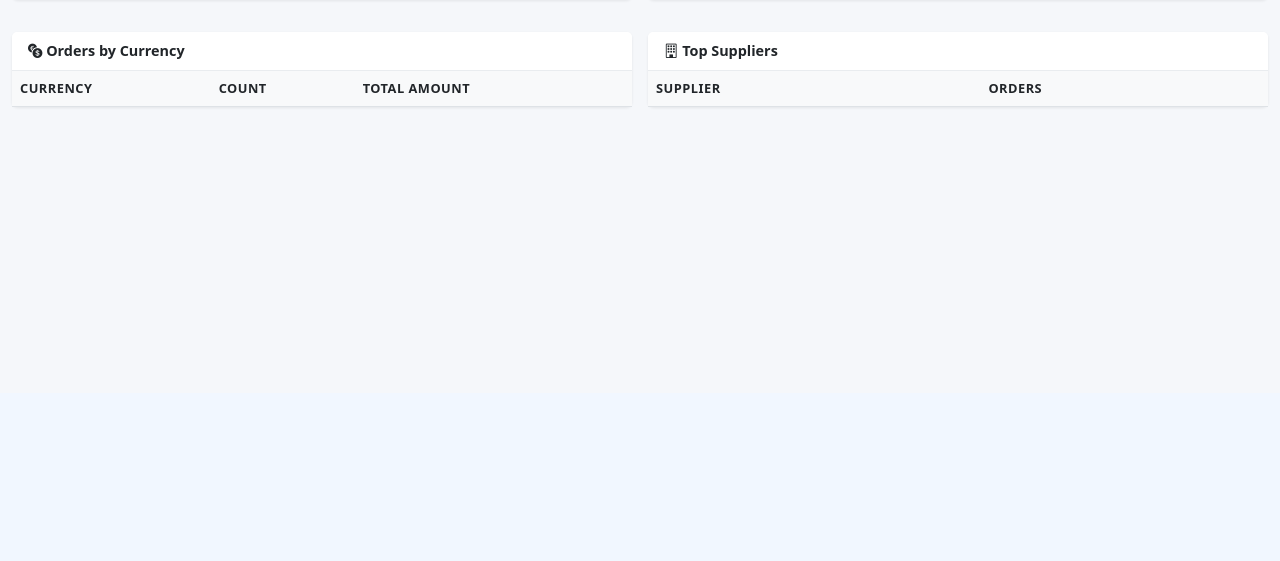
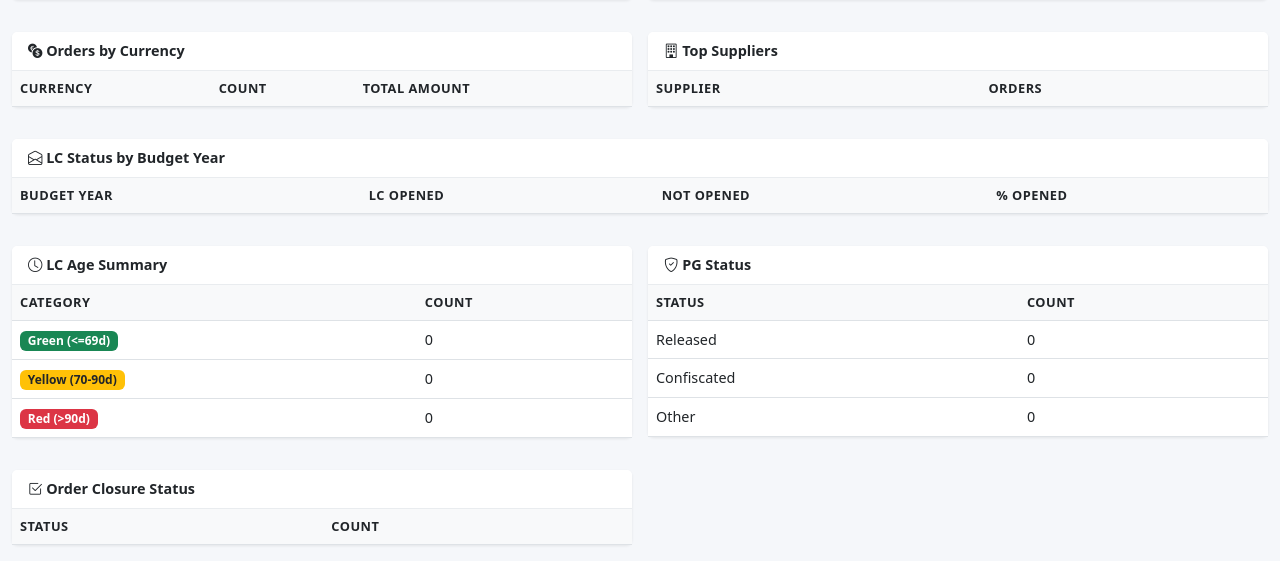
Before and after one commit to oftana72/contract-mgmt, a Flask app: page /reports in a window 1280 px wide. Shown: the part 407-968 px from the top of the page. Before the commit the page ends 515 px from the top, so only its background shows below. Run offline with Flask 3, Linux system fonts and the light colour scheme; a user stored in the database is signed in; data that the repository does not hold is empty; some libraries are stand-ins or nearby versions.

Commit message:
add LC Status, LC Age, PG Status, Order Closure reports

```diff
--- a/app.py
+++ b/app.py
@@ -4,7 +4,7 @@ from datetime import datetime, date
 from flask import Flask, render_template, request, redirect, url_for, flash, jsonify
 from flask_sqlalchemy import SQLAlchemy
 from sqlalchemy.orm import DeclarativeBase, Mapped, mapped_column, relationship
-from sqlalchemy import Integer, String, Float, Date, Text, ForeignKey, func, or_, distinct
+from sqlalchemy import Integer, String, Float, Date, Text, ForeignKey, func, or_, distinct, case as sa_case
 from dateutil import parser as dateparser
 from flask_login import LoginManager, UserMixin, login_user, logout_user, login_required, current_user
 from werkzeug.security import generate_password_hash, check_password_hash
@@ -845,10 +845,59 @@ def reports():
         row['no_status'] = status_by_year.get(y, {}).get('', 0)
         status_year_data.append(row)
 
+    lc_opened = db.session.query(
+        PurchaseOrder.budget_year,
+        func.count(distinct(LetterOfCredit.po_id))
+    ).join(LetterOfCredit, PurchaseOrder.id == LetterOfCredit.po_id
+    ).filter(PurchaseOrder.budget_year.isnot(None), LetterOfCredit.opening_status == 'Opened'
+    ).group_by(PurchaseOrder.budget_year).all()
+    lc_opened_by_year = dict(lc_opened)
+
+    total_by_year = dict(db.session.query(
+        PurchaseOrder.budget_year, func.count(PurchaseOrder.id)
+    ).filter(PurchaseOrder.budget_year.isnot(None)
+    ).group_by(PurchaseOrder.budget_year).all())
+
+    lc_summary_years = sorted(total_by_year)
+    lc_summary_data = []
+    for y in lc_summary_years:
+        opened = lc_opened_by_year.get(y, 0)
+        total = total_by_year.get(y, 0)
+        lc_summary_data.append({'year': y, 'opened': opened, 'not_opened': total - opened})
+
+    lc_age_data = db.session.query(
+        sa_case(
+            (LetterOfCredit.age_days <= 69, 'Green (<=69d)'),
+            (LetterOfCredit.age_days <= 90, 'Yellow (70-90d)'),
+            else_='Red (>90d)'
+        ).label('category'),
+        func.count(LetterOfCredit.id)
+    ).filter(LetterOfCredit.age_days.isnot(None)
+    ).group_by('category').all()
+    lc_age_order = ['Green (<=69d)', 'Yellow (70-90d)', 'Red (>90d)']
+    lc_age_map = {k: 0 for k in lc_age_order}
+    for cat, cnt in lc_age_data:
+        lc_age_map[cat] = cnt
+
+    pg_status_data = db.session.query(
+        sa_case((PerformanceGuarantee.status == 'Released', 'Released'),
+                (PerformanceGuarantee.status == 'Confiscated', 'Confiscated'),
+                else_='Other').label('status'),
+        func.count(PerformanceGuarantee.id)
+    ).group_by('status').all()
+    pg_status_map = dict(pg_status_data)
+
+    closure_data = db.session.query(
+        Shipment.order_closure,
+        func.count(Shipment.id)
+    ).group_by(Shipment.order_closure).order_by(func.count(Shipment.id).desc()).all()
+
     return render_template('reports.html', budget_data=budget_data,
                           supplier_data=supplier_data, currency_data=currency_data,
                           year_data=year_data, budget_year_data=budget_year_data,
-                          status_year_data=status_year_data, status_names=status_names)
+                          status_year_data=status_year_data, status_names=status_names,
+                          lc_summary_data=lc_summary_data, lc_age_map=lc_age_map, lc_age_order=lc_age_order,
+                          pg_status_map=pg_status_map, closure_data=closure_data)
 
 @app.route('/api/pos')
 @login_required
--- a/templates/reports.html
+++ b/templates/reports.html
@@ -148,5 +148,91 @@
             </div>
         </div>
     </div>
+
+    <div class="col-md-12">
+        <div class="card">
+            <div class="card-header"><i class="bi bi-envelope-open"></i> LC Status by Budget Year</div>
+            <div class="card-body p-0">
+                <div class="table-responsive">
+                    <table class="table mb-0">
+                        <thead><tr><th>Budget Year</th><th>LC Opened</th><th>Not Opened</th><th>% Opened</th></tr></thead>
+                        <tbody>
+                            {% for row in lc_summary_data %}
+                            <tr>
+                                <td><strong>{{ row.year }}</strong></td>
+                                <td>{{ row.opened }}</td>
+                                <td>{{ row.not_opened }}</td>
+                                <td>{% if row.opened + row.not_opened > 0 %}{{ "{:.0f}".format(row.opened / (row.opened + row.not_opened) * 100) }}%{% else %}0%{% endif %}</td>
+                            </tr>
+                            {% endfor %}
+                        </tbody>
+                    </table>
+                </div>
+            </div>
+        </div>
+    </div>
+
+    <div class="col-md-6">
+        <div class="card">
+            <div class="card-header"><i class="bi bi-clock"></i> LC Age Summary</div>
+            <div class="card-body p-0">
+                <div class="table-responsive">
+                    <table class="table mb-0">
+                        <thead><tr><th>Category</th><th>Count</th></tr></thead>
+                        <tbody>
+                            {% for cat in lc_age_order %}
+                            <tr>
+                                <td><span class="badge {% if 'Green' in cat %}bg-success{% elif 'Yellow' in cat %}bg-warning text-dark{% else %}bg-danger{% endif %}">{{ cat }}</span></td>
+                                <td>{{ lc_age_map[cat] }}</td>
+                            </tr>
+                            {% endfor %}
+                        </tbody>
+                    </table>
+                </div>
+            </div>
+        </div>
+    </div>
+
+    <div class="col-md-6">
+        <div class="card">
+            <div class="card-header"><i class="bi bi-shield-check"></i> PG Status</div>
+            <div class="card-body p-0">
+                <div class="table-responsive">
+                    <table class="table mb-0">
+                        <thead><tr><th>Status</th><th>Count</th></tr></thead>
+                        <tbody>
+                            {% for s, cnt in [('Released', pg_status_map.get('Released', 0)), ('Confiscated', pg_status_map.get('Confiscated', 0)), ('Other', pg_status_map.get('Other', 0))] %}
+                            <tr>
+                                <td>{{ s }}</td>
+                                <td>{{ cnt }}</td>
+                            </tr>
+                            {% endfor %}
+                        </tbody>
+                    </table>
+                </div>
+            </div>
+        </div>
+    </div>
+
+    <div class="col-md-6">
+        <div class="card">
+            <div class="card-header"><i class="bi bi-check2-square"></i> Order Closure Status</div>
+            <div class="card-body p-0">
+                <div class="table-responsive">
+                    <table class="table mb-0">
+                        <thead><tr><th>Status</th><th>Count</th></tr></thead>
+                        <tbody>
+                            {% for name, cnt in closure_data %}
+                            <tr>
+                                <td>{{ name or 'Not Specified' }}</td>
+                                <td>{{ cnt }}</td>
+                            </tr>
+                            {% endfor %}
+                        </tbody>
+                    </table>
+                </div>
+            </div>
+        </div>
+    </div>
 </div>
 {% endblock %}
```
